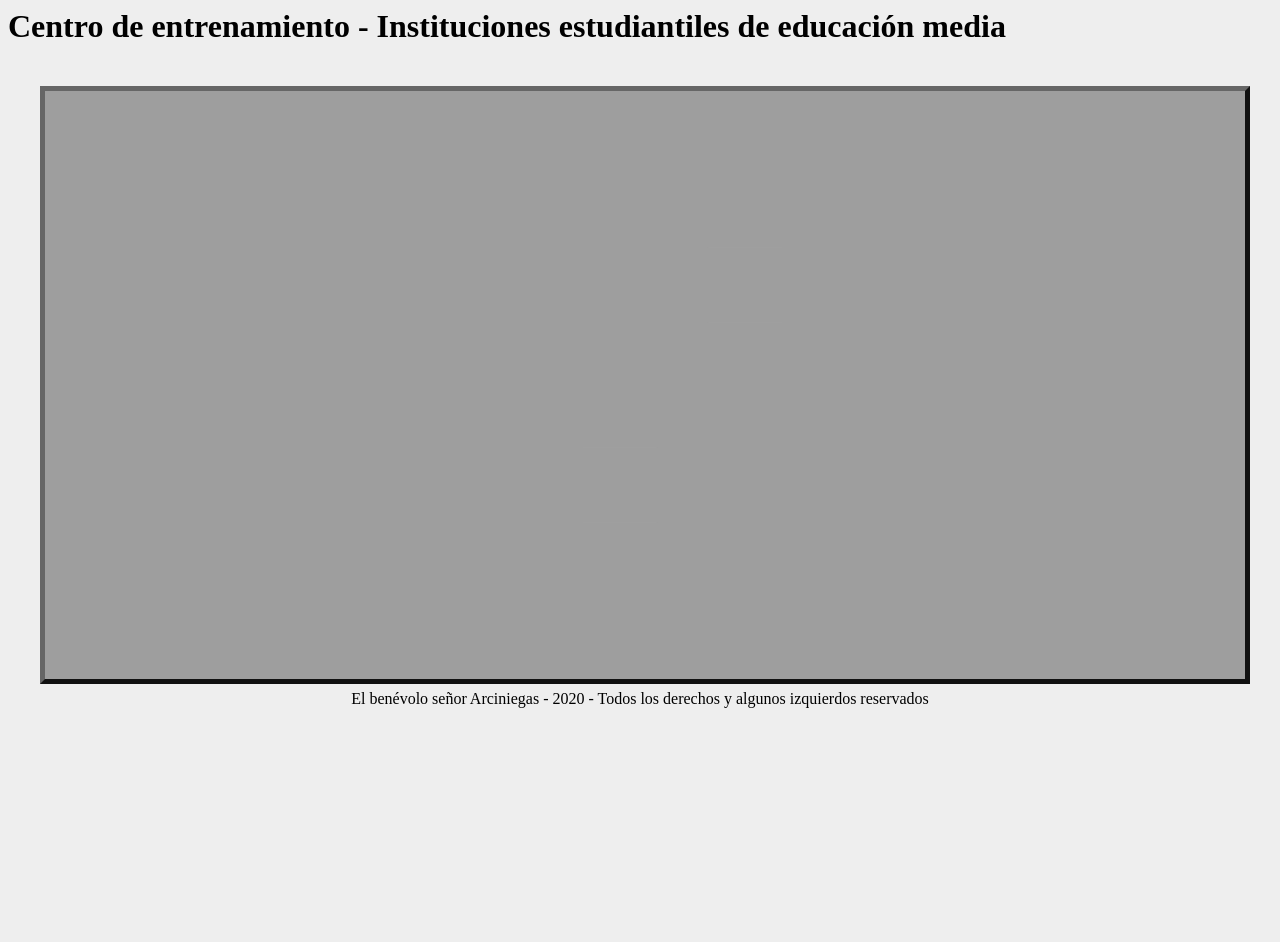
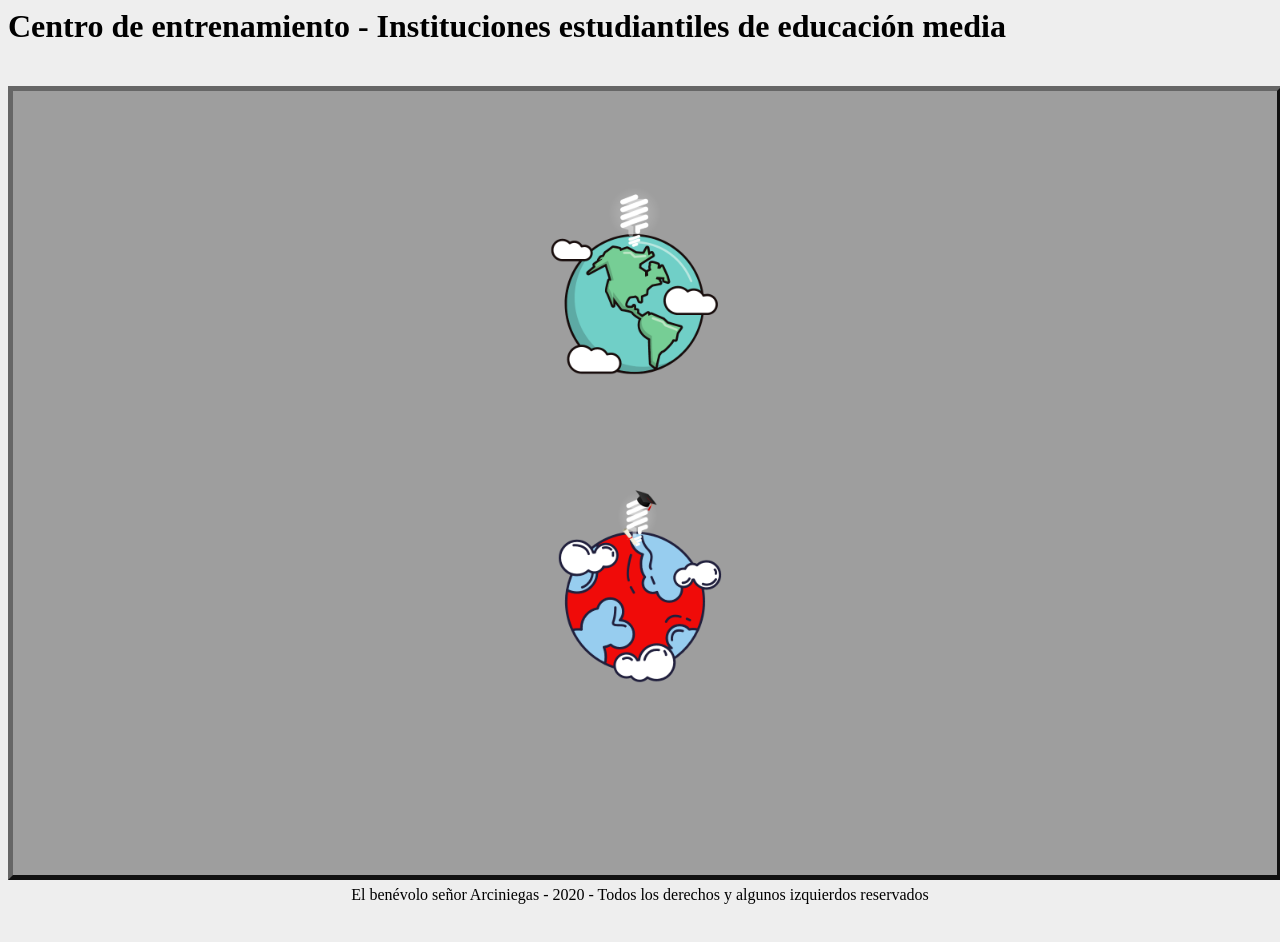
Before and after one commit to ElbenevoloSenorArciniegas/CanvasInteractivoGiratorio, a plain HTML site: page index.html in a window 1280 px wide. Before the commit the page ends 800 px from the top, so only its background shows below. Drawn offline with Linux system fonts and the light colour scheme.

Commit message:
agregando

```diff
--- a/css/style.css
+++ b/css/style.css
@@ -4,8 +4,8 @@ header{
 
 .canvas-container{
 	margin: auto;
-	width: 95%;
-	height: 75%
+	width: 100%;
+	height: 100%
 }
 
 canvas{
--- a/js/controladorCanvas.js
+++ b/js/controladorCanvas.js
@@ -22,28 +22,28 @@ function cargar(){
 
 
 		FONDO = new Image();
-		FONDO.src = "https://i.ibb.co/b70KP25/fondo-min-min.jpg"
+		FONDO.src = "css/img/universe.png"
 		FONDO.onload = function () {
 			img_mutex++;
 			iterar();
 		}
 
 		PLANETA1 = {
-			nombre : "Troll",
-			w : 75,
-			h : 75,
+			nombre : "Training Center High School",
+			w : 200,
+			h : 200,
 			x : 0,
 			y : 0,
 			abajo : 1,
 			derecha : 1
 		}
-		PLANETA1.x = CANVAS.width/4 + PLANETA1.w/2;
+		PLANETA1.x = CANVAS.width/5.6 + PLANETA1.w/2;
 		PLANETA1.y = CANVAS.height/2 - PLANETA1.h/2;
 		PLANETA1_IMG = new Image();
 		PLANETA1_IMG.onclick = function() {
 			alert(PLANETA1.nombre);
 		}
-		PLANETA1_IMG.src = "https://i.ibb.co/wJLHw3T/troll.jpg";
+		PLANETA1_IMG.src = "css/img/planetTCHS.png";
 		PLANETA1_IMG.onload = function () {
 			img_mutex++;
 			iterar();
@@ -51,24 +51,25 @@ function cargar(){
 
 
 		PLANETA2 = {
-			nombre : "Lol",
-			w : 75,
-			h : 75,
+			nombre : "Training Center University",
+			w : 200,
+			h : 200,
 			x : 0,
 			y : 0,
 			abajo : -1,
 			derecha : -1
 		}
-		PLANETA2.x = 3 * CANVAS.width/4 - PLANETA2.w/2 ;
-		PLANETA2.y = CANVAS.height/2 - PLANETA2.h/2;
+		PLANETA2.x = 2.6 * CANVAS.width/4 - PLANETA2.w/2 ;
+		PLANETA2.y = CANVAS.height/2.7 - PLANETA2.h/2;
 		PLANETA2_IMG = new Image();
 		PLANETA2_IMG.onclick = function() {
 			alert(PLANETA2.nombre);
 		}
-		PLANETA2_IMG.src = "https://i.ibb.co/FYd3KLW/lol.jpg";
+		PLANETA2_IMG.src = "css/img/planetTCU.png";
 		PLANETA2_IMG.onload = function () {
 			img_mutex++;
 			iterar();
+
 		}
 }
 /*
@@ -89,11 +90,12 @@ function iterar() {
 		setInterval(function(){
 
 			adjustCanvasResolution();
-
 			girar(PLANETA1);
 			girar(PLANETA2);
 			dibujar();
+
 		},50);
+
 	}
 }
 
@@ -106,15 +108,16 @@ function adjustCanvasResolution () {
 }
 
 function girar(planeta) {
-	if(planeta.x >= 3*CANVAS.width/4   || planeta.x <= CANVAS.width/4 ){
+	if(planeta.x >= 3*CANVAS.width/5  || planeta.x <= CANVAS.width/4 ){
 		planeta.derecha *= -1;
 	}
-	if(planeta.y >= 6*CANVAS.height/8  ||  planeta.y <= CANVAS.height/8){
+	if(planeta.y >= 6*CANVAS.height/12 ||  planeta.y <= CANVAS.height/12){
 		planeta.abajo *= -1;
 	}
 
-	planeta.x += planeta.derecha * 2;
+	planeta.x += planeta.derecha *2;
 	planeta.y += planeta.abajo * 1;
+
 }
 
 function probarClick (planeta, clickX, clickY) {
```
Also changed, not shown: css/img/planetTCHS.png (added), css/img/planetTCU.png (added), 1 other file.
